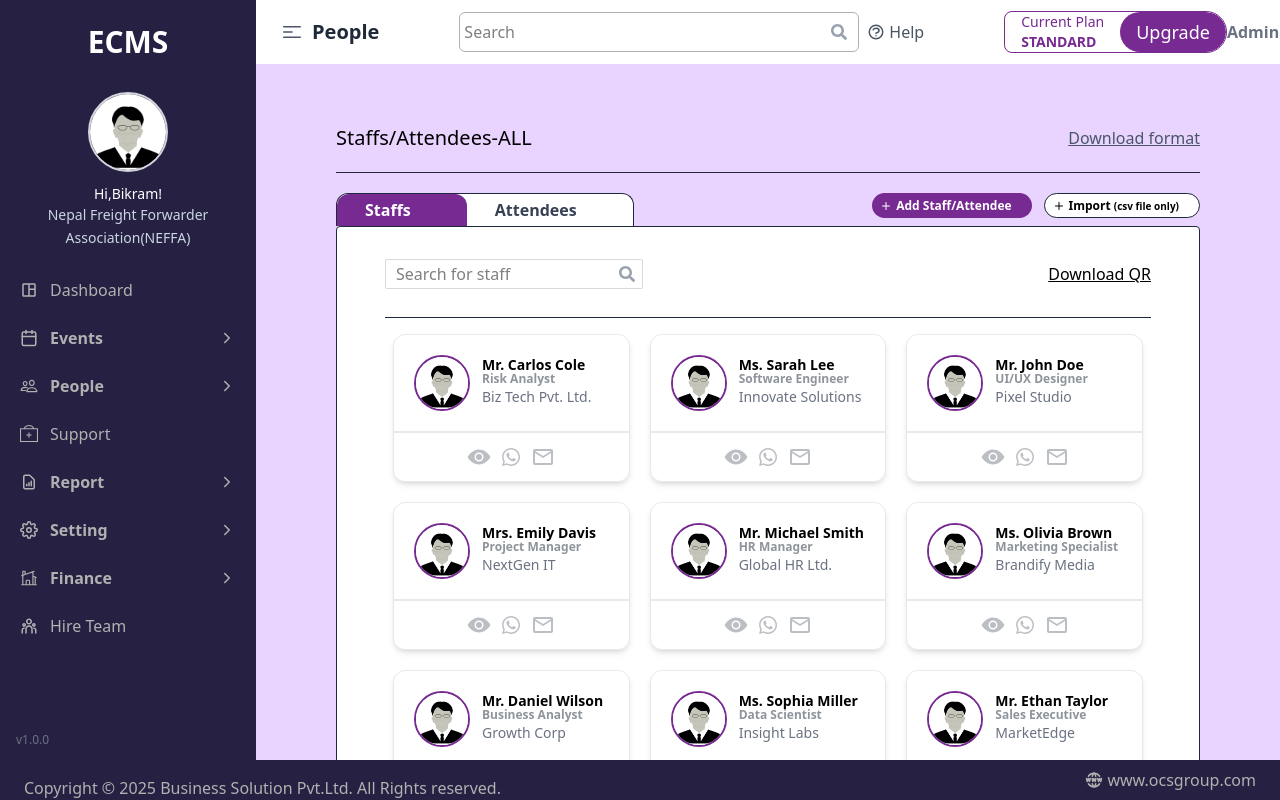
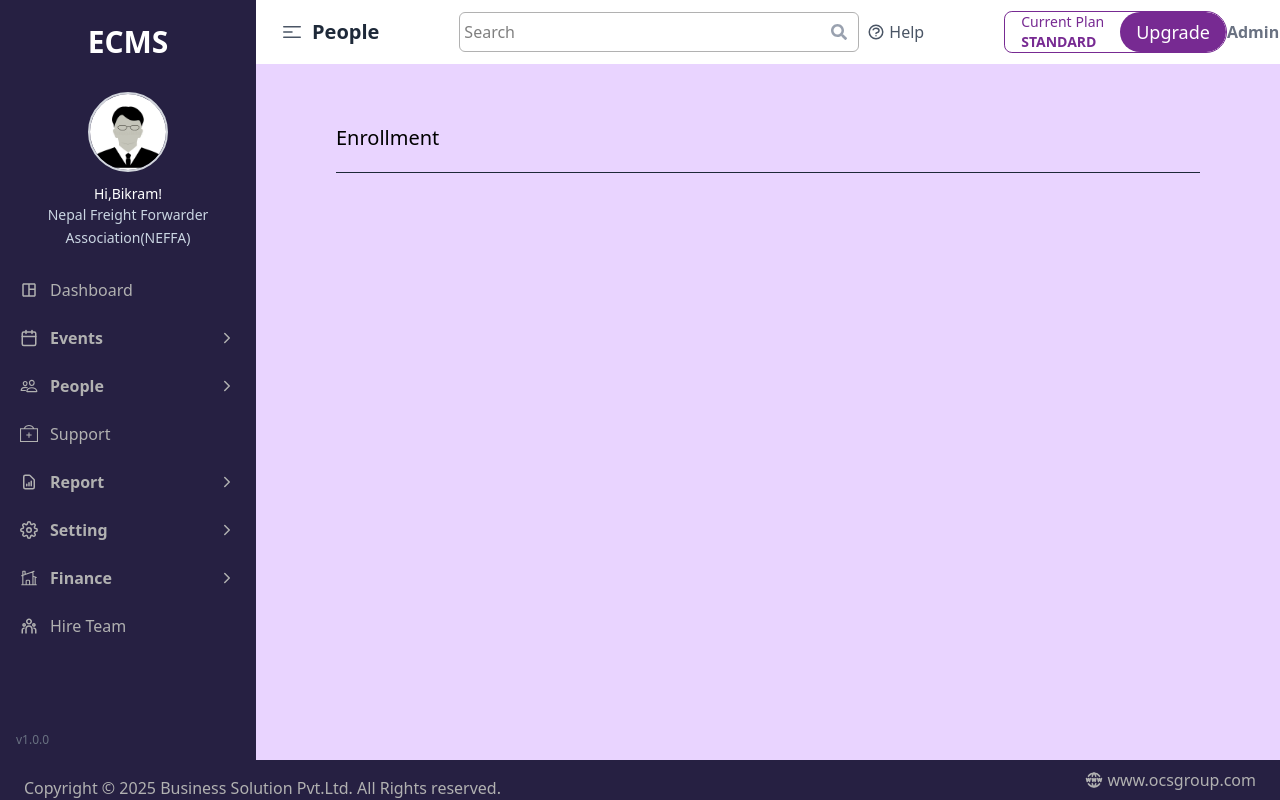
Before and after one commit to koiraladarwin/ecmsadminpage, a React (Vite) app: page /people/enroll in a window 1280 px wide. Built offline with nearby package versions, Linux system fonts and the light colour scheme.

Commit message:
feat:add the enroll header

```diff
--- a/src/App.jsx
+++ b/src/App.jsx
@@ -18,6 +18,7 @@ import StaffAttendeePage from "./features/dashboard/people/pages/StaffAttendeePa
 import Home from "./features/dashboard/home/pages/Home";
 import AddAttendeeForm from "./features/dashboard/people/components/form/AddAttendeeForm.jsx";
 import AddStaffForm from "./features/dashboard/people/components/form/AddStaffForm.jsx";
+import EnrollPage from "./features/dashboard/people/pages/EnrollPage.jsx";
 
 
 function App() {
@@ -29,7 +30,8 @@ function App() {
         <Route index element={<Home />} />
         <Route path="import-export" element={<ImportExportPage />} />
         <Route path='people' element={<PeoplePage />} />
-        <Route path="people/:peopleId" element={<StaffAttendeePage />} />
+        <Route path="people/staff" element={<StaffAttendeePage />} />
+        <Route path="people/enroll" element={<EnrollPage />} />
         <Route path='/people/staff/addattendee' element={<AddAttendeeForm />} />
         <Route path='/people/staff/addstaff' element={<AddStaffForm />} />
         <Route path="support" element={<SupportPage />} />
--- a/src/features/dashboard/people/components/PeopleScreenHeader.jsx
+++ b/src/features/dashboard/people/components/PeopleScreenHeader.jsx
@@ -1,15 +1,15 @@
 import React from 'react'
 import Button from './Button'
 
-function PeopleScreenHeader({ title, download = false, showForm = true }) {
+function PeopleScreenHeader({ title, download = false, showForm = true, showBtn = true }) {
   return (
     <div className='pt-15 pb-5 w-full '>
       <div className='w-full flex flex-col gap-6 md:flex-row justify-between items-center border-b border-gray-800 pb-5 '>
         <div className='text-xl'>{title}</div>
         <div className='flex flex-col lg:flex-row lg:items-center gap-6'>
-          {download ? <p className='underline text-gray-600'>Download format</p> : <Button type='primary' text='Add Staff/Attendee' />}
+          {download ? <p className='underline text-gray-600'>Download format</p> : showBtn && <Button type='primary' text='Add Staff/Attendee' />}
           {
-            showForm && <Button type='secondary' text={title==="Add a New Staff/Attendee" ? 'Import(csv file only)' : 'Add Import (csv file only)'} />
+            showForm && <Button type='secondary' text={title === "Add a New Staff/Attendee" ? 'Import(csv file only)' : 'Add Import (csv file only)'} />
           }
         </div>
       </div>
--- /dev/null
+++ b/src/features/dashboard/people/pages/EnrollPage.jsx
@@ -0,0 +1,14 @@
+import React from 'react'
+import PeopleScreenHeader from '../components/PeopleScreenHeader'
+
+function EnrollPage() {
+  return (
+    <>
+      <div className='w-full px-20 '>
+        <PeopleScreenHeader title='Enrollment' showForm={false} showBtn={false} />
+      </div>
+    </>
+  )
+}
+
+export default EnrollPage
```
